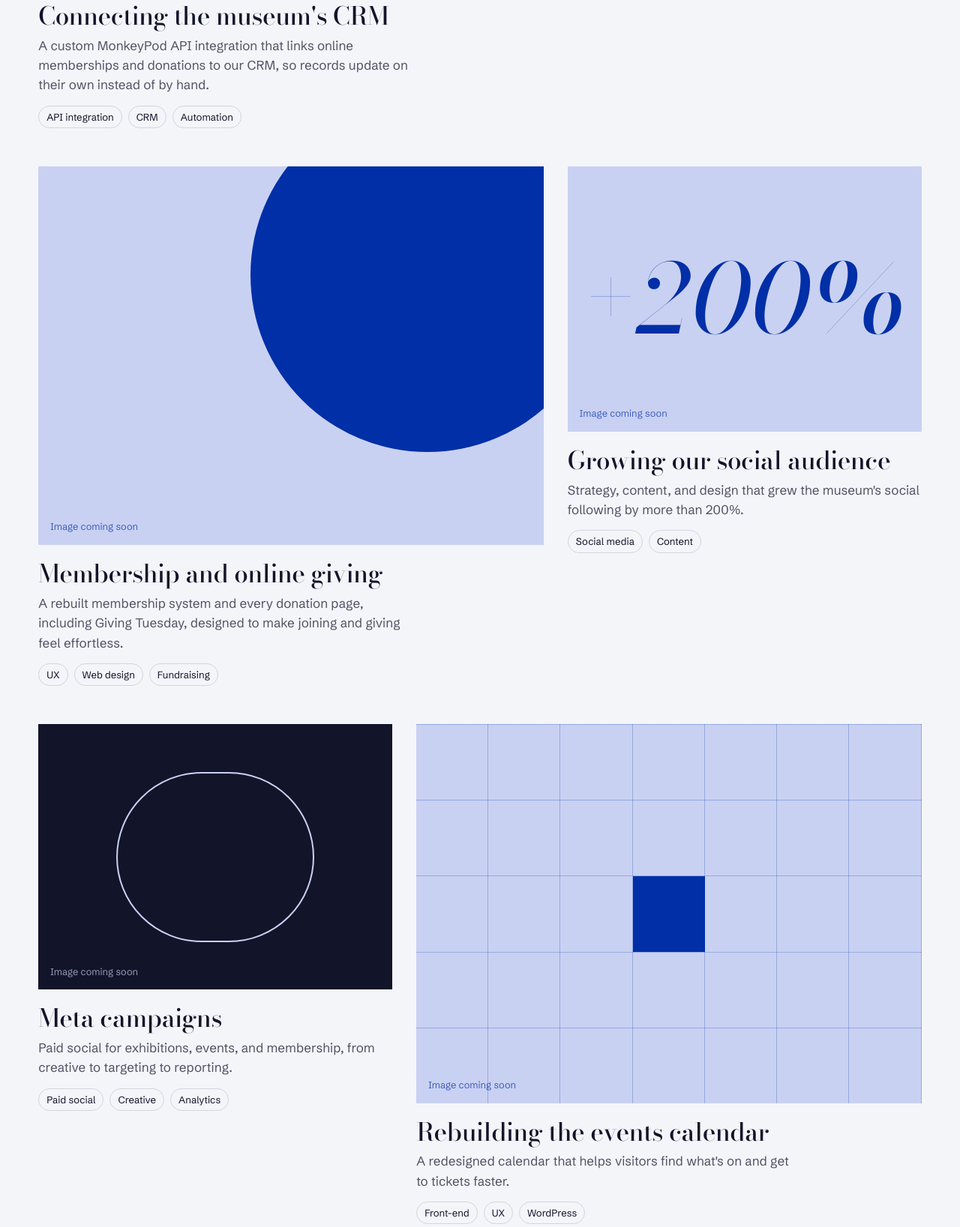
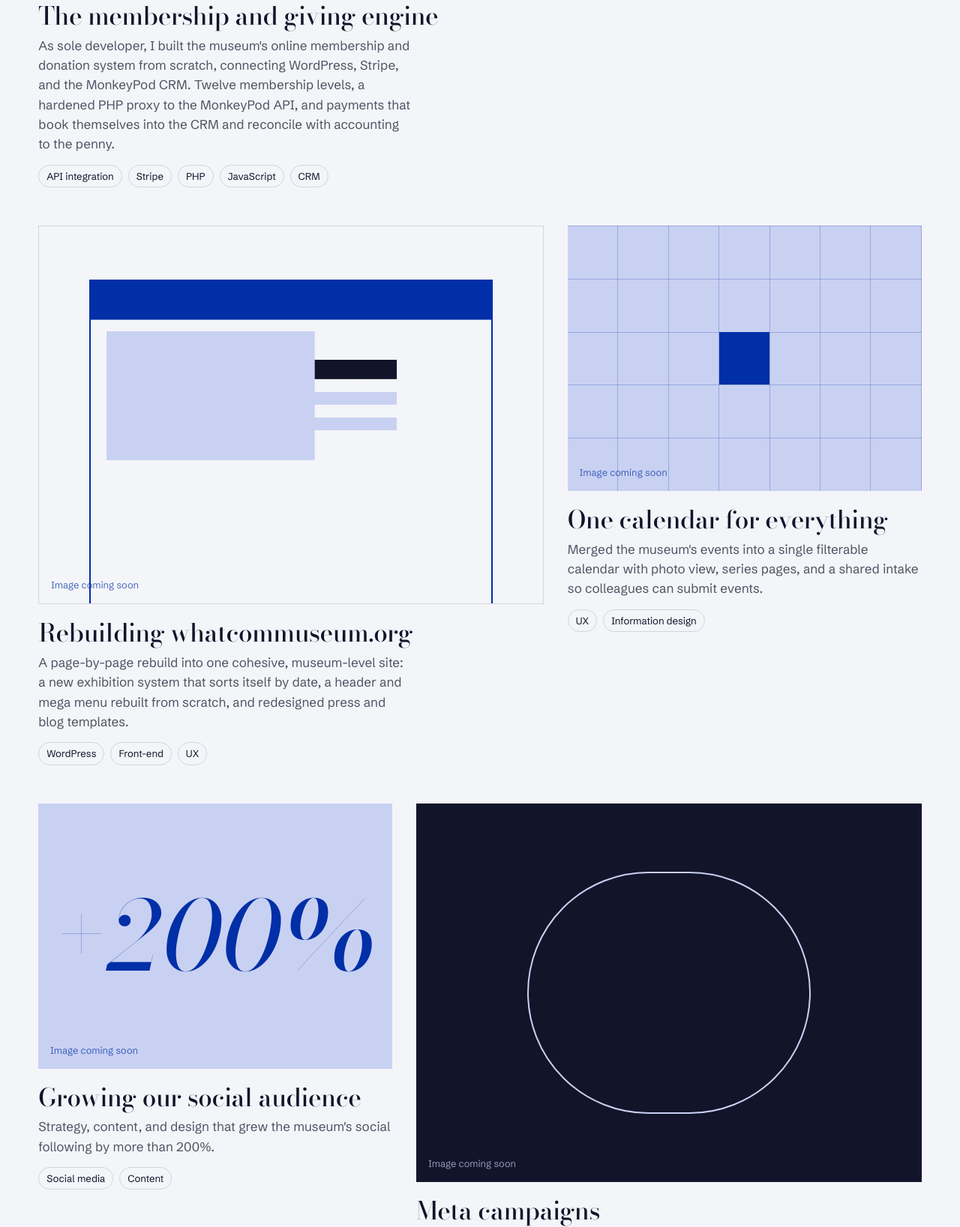
Before and after one commit to elizabethvmoore/portfolio, a plain HTML site: page index.html in a window 1280 px wide. Shown: the part 1971-3608 px from the top of the page at 75% size. Drawn offline with nearby package versions, Linux system fonts and the light colour scheme.

Commit message:
Update selected work with real project details
Fix email migration direction (Constant Contact to MonkeyPod), feature the membership and giving system, add the website rebuild, and refresh capabilities and About copy.

Co-Authored-By: Claude Opus 5.5 <noreply@anthropic.com>
Claude-Session: https://claude.ai/code/session_01FskVYTyAT9EUGXzsLeJY5E

```diff
--- a/index.html
+++ b/index.html
@@ -239,6 +239,20 @@
       width: 14.28%; height: 20%;
       background: var(--blue);
     }
+    .art-site { background: var(--paper); border: 1px solid var(--line); }
+    .art-site::before {
+      content: "";
+      position: absolute;
+      inset: 14% 10% 0 10%;
+      border: 2px solid var(--blue);
+      border-bottom: 0;
+      background:
+        linear-gradient(var(--blue) 0 0) 0 0 / 100% 12% no-repeat,
+        linear-gradient(var(--mist) 0 0) 8% 26% / 52% 40% no-repeat,
+        linear-gradient(var(--ink) 0 0) 70% 26% / 22% 6% no-repeat,
+        linear-gradient(var(--mist) 0 0) 70% 36% / 22% 4% no-repeat,
+        linear-gradient(var(--mist) 0 0) 70% 44% / 22% 4% no-repeat;
+    }
     .art-stack { background: var(--paper); border: 1px solid var(--line); }
     .art-stack::before {
       content: "";
@@ -443,23 +457,30 @@
       <div class="wrap">
         <div class="section-head">
           <h2>Selected work</h2>
-          <p>Systems, campaigns, and pages I've built for Whatcom Museum, from the API that connects our donor data to the ads that fill our galleries.</p>
+          <p>Systems, campaigns, and pages I've built for Whatcom Museum, from the code that turns a click into a membership to the ads that fill our galleries.</p>
         </div>
 
         <div class="work-grid">
 
           <a class="project full" href="#">
             <div class="project-art art-api" aria-hidden="true"></div>
-            <h3>Connecting the museum's CRM</h3>
-            <p>A custom MonkeyPod API integration that links online memberships and donations to our CRM, so records update on their own instead of by hand.</p>
-            <ul class="tags"><li>API integration</li><li>CRM</li><li>Automation</li></ul>
+            <h3>The membership and giving engine</h3>
+            <p>As sole developer, I built the museum's online membership and donation system from scratch, connecting WordPress, Stripe, and the MonkeyPod CRM. Twelve membership levels, a hardened PHP proxy to the MonkeyPod API, and payments that book themselves into the CRM and reconcile with accounting to the penny.</p>
+            <ul class="tags"><li>API integration</li><li>Stripe</li><li>PHP</li><li>JavaScript</li><li>CRM</li></ul>
           </a>
 
           <a class="project wide" href="#">
-            <div class="project-art art-giving" aria-hidden="true"></div>
-            <h3>Membership and online giving</h3>
-            <p>A rebuilt membership system and every donation page, including Giving Tuesday, designed to make joining and giving feel effortless.</p>
-            <ul class="tags"><li>UX</li><li>Web design</li><li>Fundraising</li></ul>
+            <div class="project-art art-site" aria-hidden="true"></div>
+            <h3>Rebuilding whatcommuseum.org</h3>
+            <p>A page-by-page rebuild into one cohesive, museum-level site: a new exhibition system that sorts itself by date, a header and mega menu rebuilt from scratch, and redesigned press and blog templates.</p>
+            <ul class="tags"><li>WordPress</li><li>Front-end</li><li>UX</li></ul>
+          </a>
+
+          <a class="project narrow" href="#">
+            <div class="project-art art-calendar" aria-hidden="true"></div>
+            <h3>One calendar for everything</h3>
+            <p>Merged the museum's events into a single filterable calendar with photo view, series pages, and a shared intake so colleagues can submit events.</p>
+            <ul class="tags"><li>UX</li><li>Information design</li></ul>
           </a>
 
           <a class="project narrow" href="#">
@@ -469,25 +490,18 @@
             <ul class="tags"><li>Social media</li><li>Content</li></ul>
           </a>
 
-          <a class="project narrow" href="#">
+          <a class="project wide" href="#">
             <div class="project-art art-meta" aria-hidden="true"></div>
             <h3>Meta campaigns</h3>
             <p>Paid social for exhibitions, events, and membership, from creative to targeting to reporting.</p>
             <ul class="tags"><li>Paid social</li><li>Creative</li><li>Analytics</li></ul>
           </a>
 
-          <a class="project wide" href="#">
-            <div class="project-art art-calendar" aria-hidden="true"></div>
-            <h3>Rebuilding the events calendar</h3>
-            <p>A redesigned calendar that helps visitors find what's on and get to tickets faster.</p>
-            <ul class="tags"><li>Front-end</li><li>UX</li><li>WordPress</li></ul>
-          </a>
-
           <a class="project full" href="#">
             <div class="project-art art-stack" aria-hidden="true"></div>
-            <h3>Marketing infrastructure</h3>
-            <p>Migrating our email program to Constant Contact and rebuilding GA4 and Google Tag Manager tracking so we can trust our numbers.</p>
-            <ul class="tags"><li>Email</li><li>GA4</li><li>Tag Manager</li></ul>
+            <h3>Email, automation, and tracking</h3>
+            <p>Moved the museum's email program from Constant Contact into MonkeyPod, then automated it: tailored donation receipts, a new-member welcome, and a renewal reminder series. Alongside it, an audit of GA4, Tag Manager, Google Ads, and the Meta pixel so the numbers can be trusted.</p>
+            <ul class="tags"><li>Email migration</li><li>Automation</li><li>GA4</li><li>Tag Manager</li></ul>
           </a>
 
         </div>
@@ -507,11 +521,11 @@
           </div>
           <div class="cap">
             <h3>Build</h3>
-            <p>Websites and landing pages in HTML, CSS, WordPress, and PHP, plus API integrations between platforms.</p>
+            <p>Websites, checkout flows, and API integrations in HTML, CSS, JavaScript, PHP, and WordPress.</p>
           </div>
           <div class="cap">
             <h3>Launch</h3>
-            <p>Email, social, and paid campaigns across Constant Contact, Meta, and Google Ads.</p>
+            <p>Email, automation, social, and paid campaigns across MonkeyPod, Meta, and Google Ads.</p>
           </div>
           <div class="cap">
             <h3>Measure</h3>
@@ -527,7 +541,7 @@
         <div class="about-copy">
           <h2>A graphic designer who learned to speak code.</h2>
           <p>I started in graphic design, spent time living in Paris, and now lead digital marketing at Whatcom Museum in Bellingham, Washington.</p>
-          <p>My job covers everything from the website and email program to social, paid ads, and print. Along the way I fell for the technical side: connecting systems, fixing tracking, and building pages that convert.</p>
+          <p>My job covers everything from social, email, paid ads, and print to the website itself, where I'm the solo developer. Along the way I fell hard for the technical side: connecting systems, chasing down bugs, and building pages that convert.</p>
           <p>Today I'm focused on the space where design meets marketing technology, and I'm always up for a good problem.</p>
         </div>
       </div>
```
